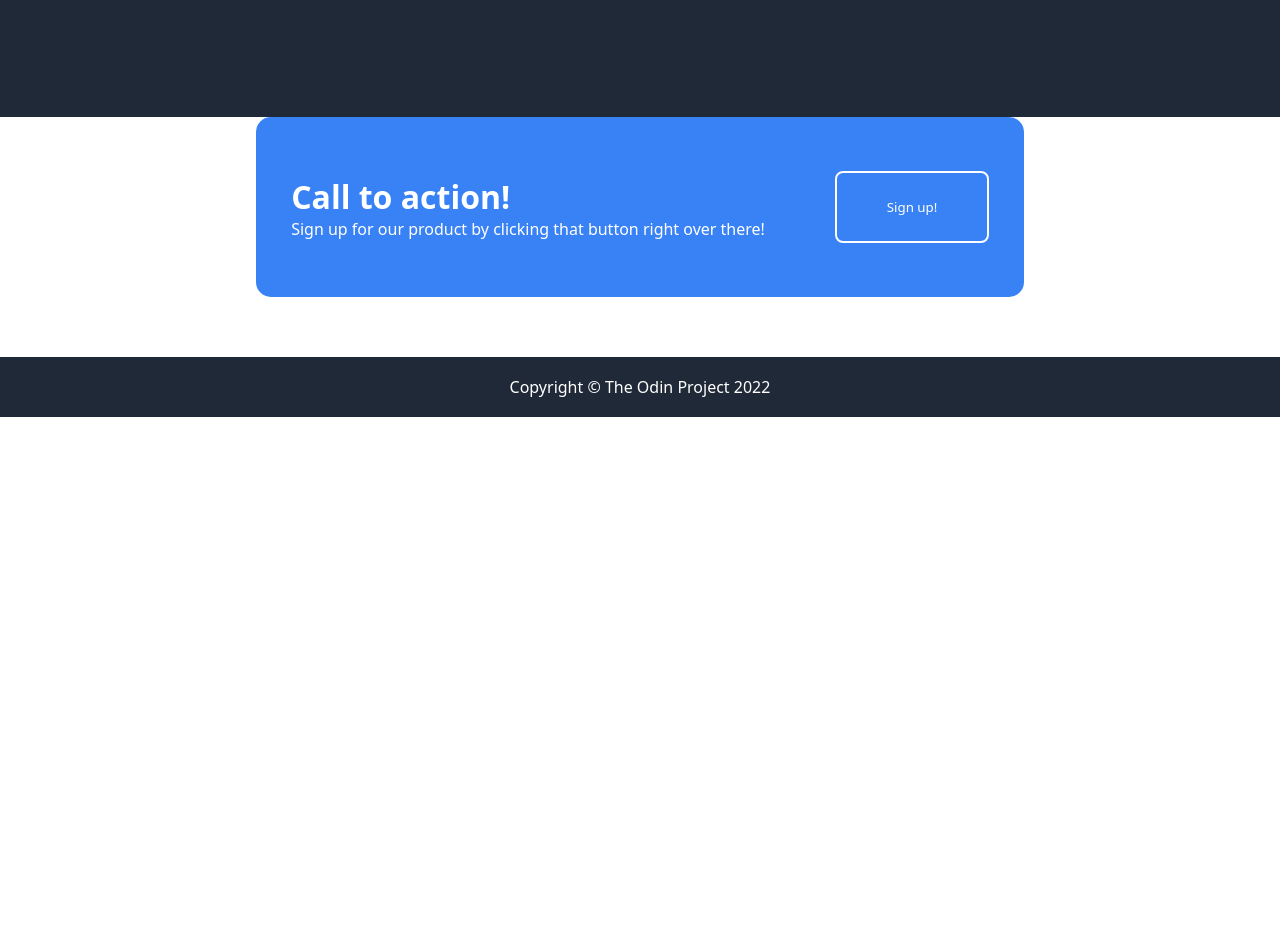
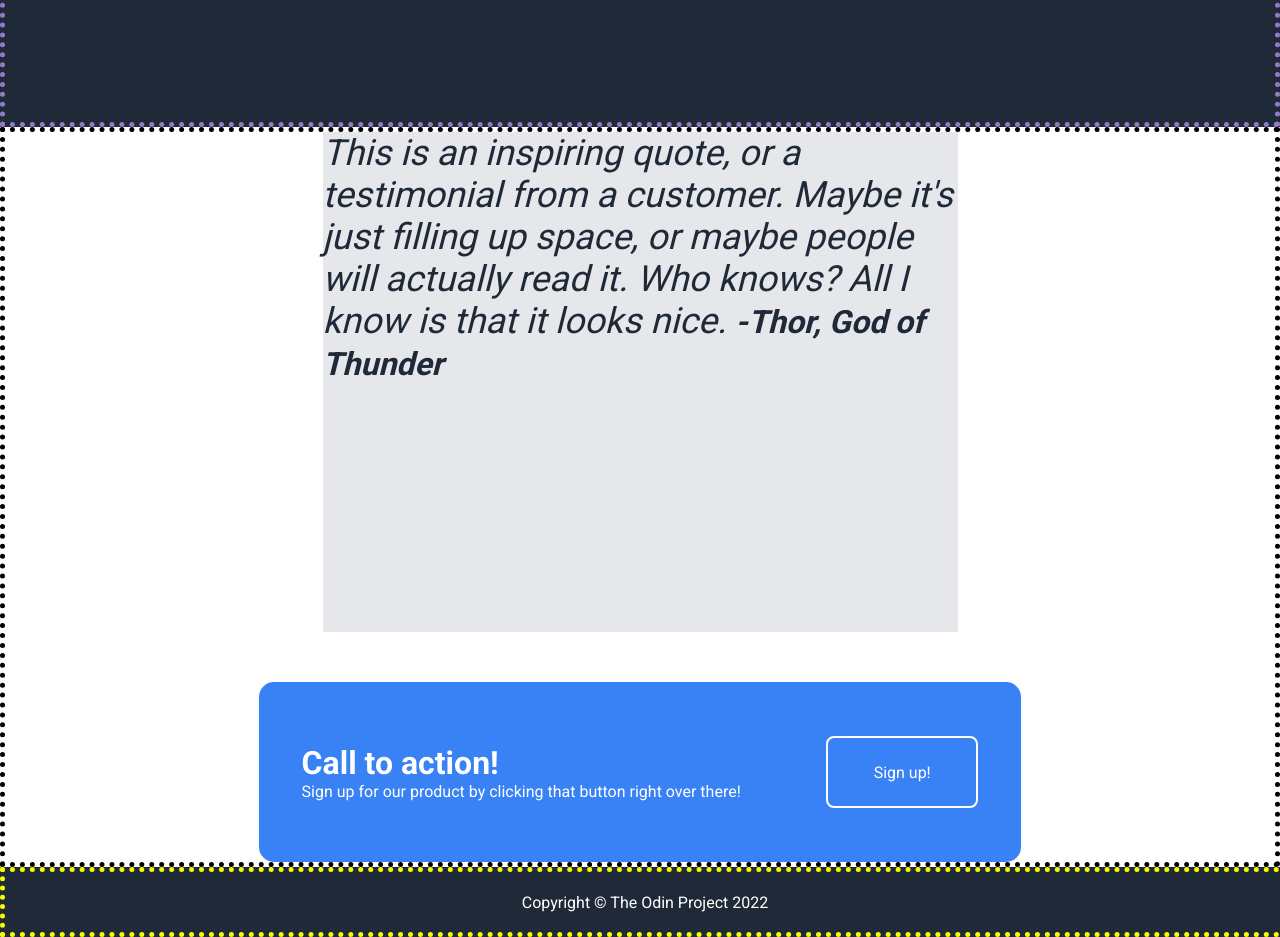
Before and after one commit to AntalThomas/landing_Page, a plain HTML site: page index.html in a window 1280 px wide. Shown: the part 383-1320 px from the top of the page. Before the commit the page ends 800 px from the top, so only its background shows below. Drawn offline with Linux system fonts and the light colour scheme.

Commit message:
Need to fix quote centring then I can continue on with project

```diff
--- a/index.html
+++ b/index.html
@@ -15,14 +15,20 @@
     </div>
 
     <div id="content">
-
-        <div class="action">
-                <p class="text"><span class="title">Call to action!</span><br>Sign up for our product by clicking that button right over there!</p>
-            <button class="sign-up text">Sign up!</button>
+        <div id="quote">
+            This is an inspiring quote, or a testimonial from a customer. Maybe it's
+            just filling up space, or maybe people will actually read it. Who knows?
+            All I know is that it looks nice.
+            <span class="title">-Thor, God of Thunder</span>
+        </div>
+        <div id="action">
+            <p class="text"><span class="title">Call to action!</span><br>
+                Sign up for our product by clicking that button right over there!</p>
+            <button class="text">Sign up!</button>
         </div>
     </div>
 
-    <div id="footer" class="text">Copyright © The Odin Project 2022</div>
 </body>
+<footer id="footer" class="text">Copyright © The Odin Project 2022</footer>
 
 </html>
--- a/style.css
+++ b/style.css
@@ -3,70 +3,87 @@
 body {
     display: block;
     justify-content: space-between;
-    flex-direction: column;
     margin: 0;
     padding: 0;
+    background-color: white;
 }
 
 #header, #footer {
     display: flex;
     justify-content: space-between;
-
 }
 
 #header {
     height: 500px;
     background-color: #1F2937;
+    border: 5px dotted rgb(145, 124, 202);
+
 }
 
 #content {
     display: flex;
-    justify-content: center;
+    justify-content: space-between;
     flex-direction: column;
     align-items: center;
-
+    border: 5px dotted rgb(0, 0, 0);
+    background-color: white;
+    gap: 50px;
 }
 
 #footer {
     width: 100%;
     height: 60px;
-    bottom: 0;
-    position: absolute;
     background-color: #1F2937;
     color: white;
     justify-content: center;
     align-items: center;
+    border: 5px dotted rgb(249, 253, 2);
+}
+
+#quote {
+    font-size: 36px;
+    font-family: Roboto, sans-serif;
+    font-style: italic;
+    font-weight: 100;
+    color: #1f2937;
+    background-color: #E5E7EB;
+    height: 500px;
+    margin: 0 auto;
+    max-width: 50%;
+    display: block;
+    align-items: center;
+    justify-content: space-between;
+
+}
+
+#action {
+    display: flex;
+    justify-content: space-around;
+    align-items: center;
+    background-color: #3882F6;
+    width: 60%;
+    height: 180px;
+    border-radius: 15px;
 }
 
 .text {
-    font-family: system-ui, -apple-system, BlinkMacSystemFont, 'Segoe UI', Roboto, Oxygen, Ubuntu, Cantarell, 'Open Sans', 'Helvetica Neue', sans-serif;
+    font-family: Roboto, sans-serif;
+    font-size: 16px;
+    font-weight: 300;
+    color: white;
 }
 
 .title {
     font-weight: bold;
     font-size: 32px;
-}
-
-.action {
-    display: flex;
-    justify-content:space-around;
-    align-items: center;
-    background-color: #3882F6;
-    width: 60%;
-    height: 180px;
-    border-radius: 15px;
-    color: white;
+    font-family: Roboto, sans-serif;
 }
 
 button {
-    font-family: Roboto, sans-serif;
-    border: none;
     border-radius: 8px;
-    padding: 8px 16px;
     background-color: #3882F6;
     border: 2px solid white;
     color: white;
-    text-align: center;
     width: 20%;
     height: 40%;
 }
```
